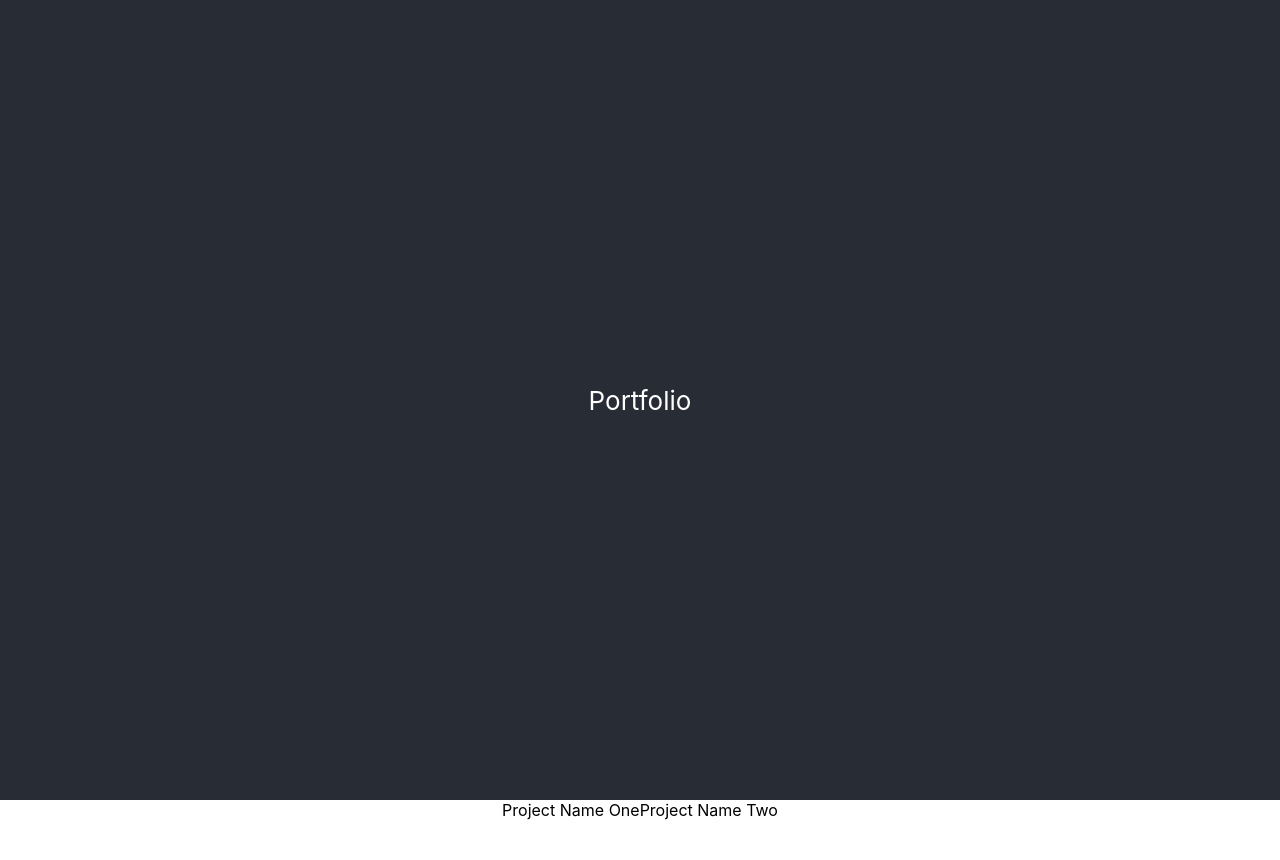
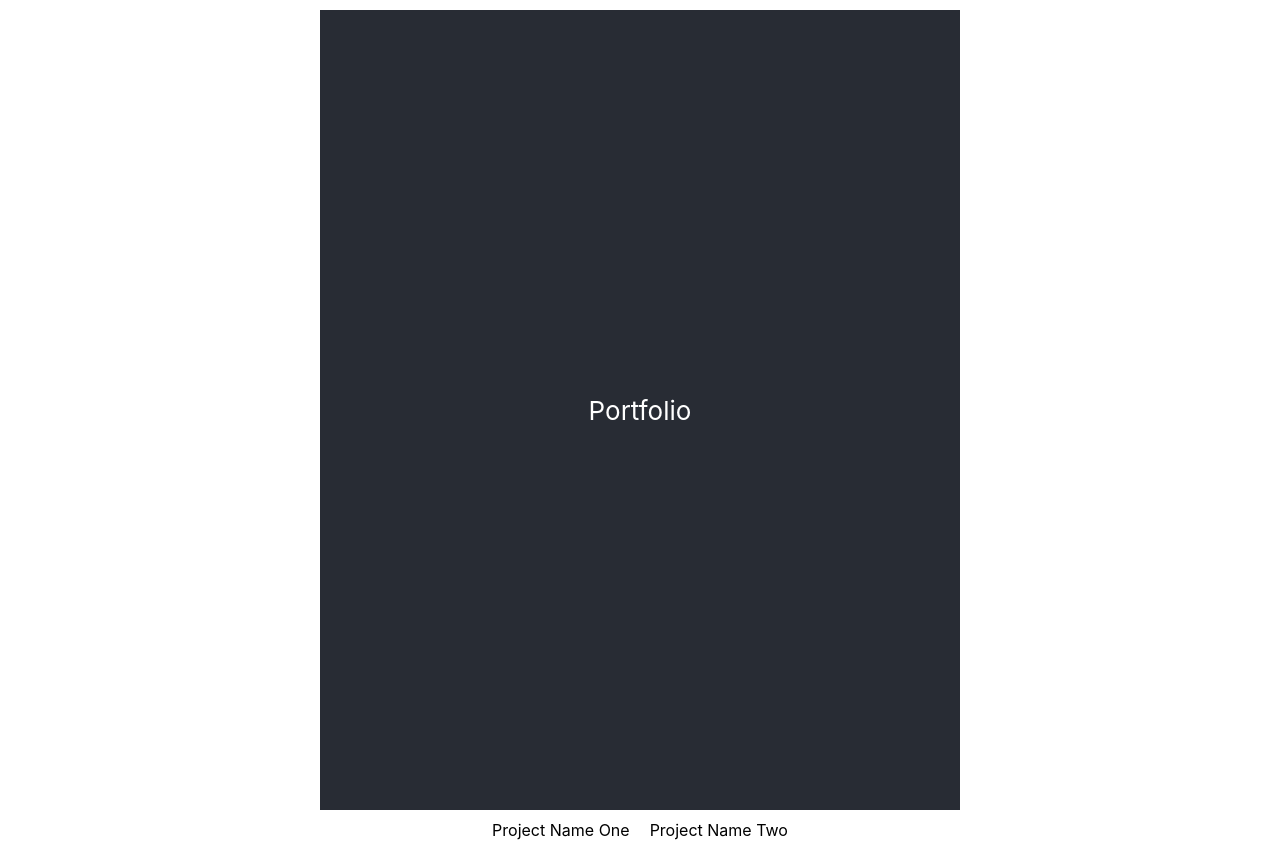
Before and after one commit to elainedoud/Portfolio, a React (Create React App) app in the folder portfolio/: page / in a window 1280 px wide. Before the commit the page ends 820 px from the top, so only its background shows below. Built offline with nearby package versions, Linux system fonts and the light colour scheme.

Commit message:
Added some spacing

```diff
--- a/portfolio/src/App.js
+++ b/portfolio/src/App.js
@@ -10,8 +10,8 @@ function App() {
         </a>
       </header>
       <body>
-        <a>Project Name One</a>
-        <a>Project Name Two</a>
+        <a className="projectlist">Project Name One</a>
+        <a className="projectlist">Project Name Two</a>
       </body>
     </div>
   );
--- a/portfolio/src/index.css
+++ b/portfolio/src/index.css
@@ -1,5 +1,5 @@
 body {
-  margin: 0;
+  margin: auto; width: 50%; padding: 10px;
   font-family: -apple-system, BlinkMacSystemFont, 'Segoe UI', 'Roboto', 'Oxygen',
     'Ubuntu', 'Cantarell', 'Fira Sans', 'Droid Sans', 'Helvetica Neue',
     sans-serif;
@@ -12,6 +12,6 @@ code {
     monospace;
 }
 
-/*Add value(s) to margin so content is not at the very bottom of the page.
-Add spacing between the items in the body
-*/
+.projectlist{
+  padding: 10px
+}
```
